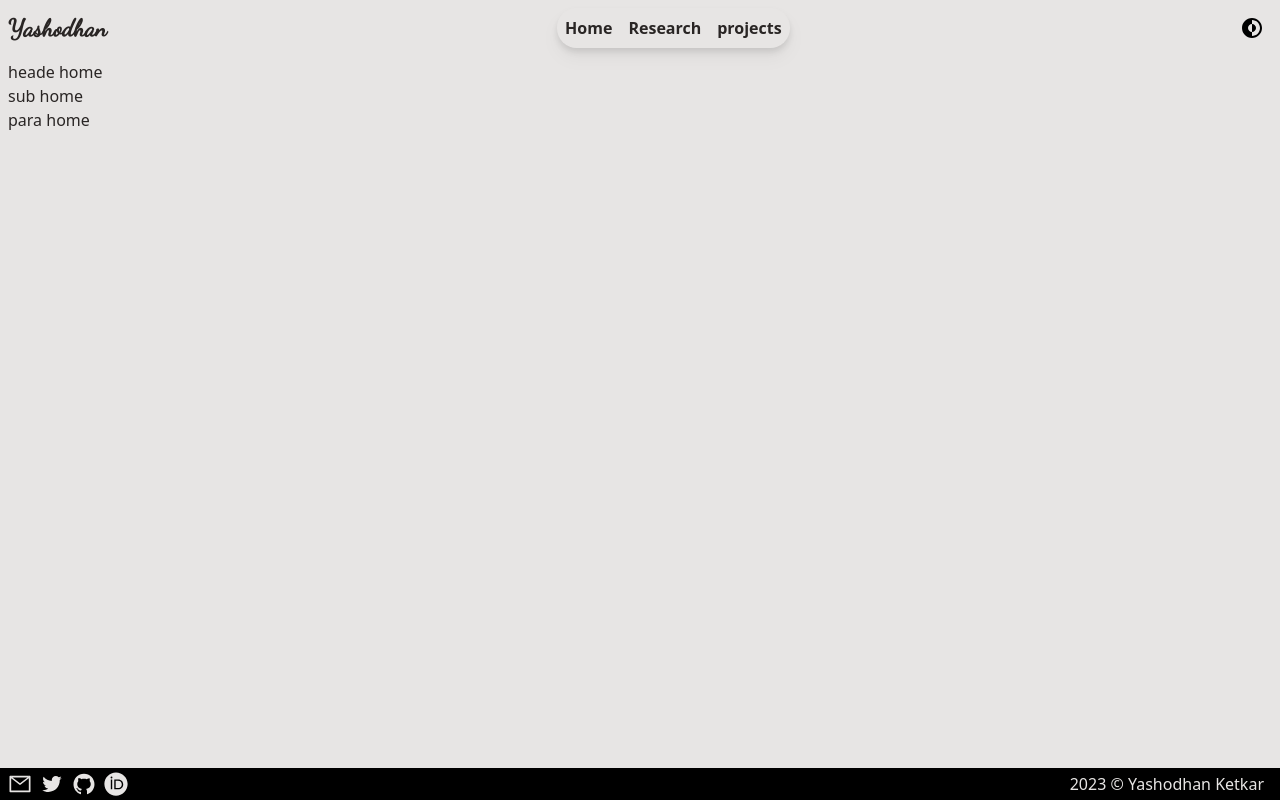
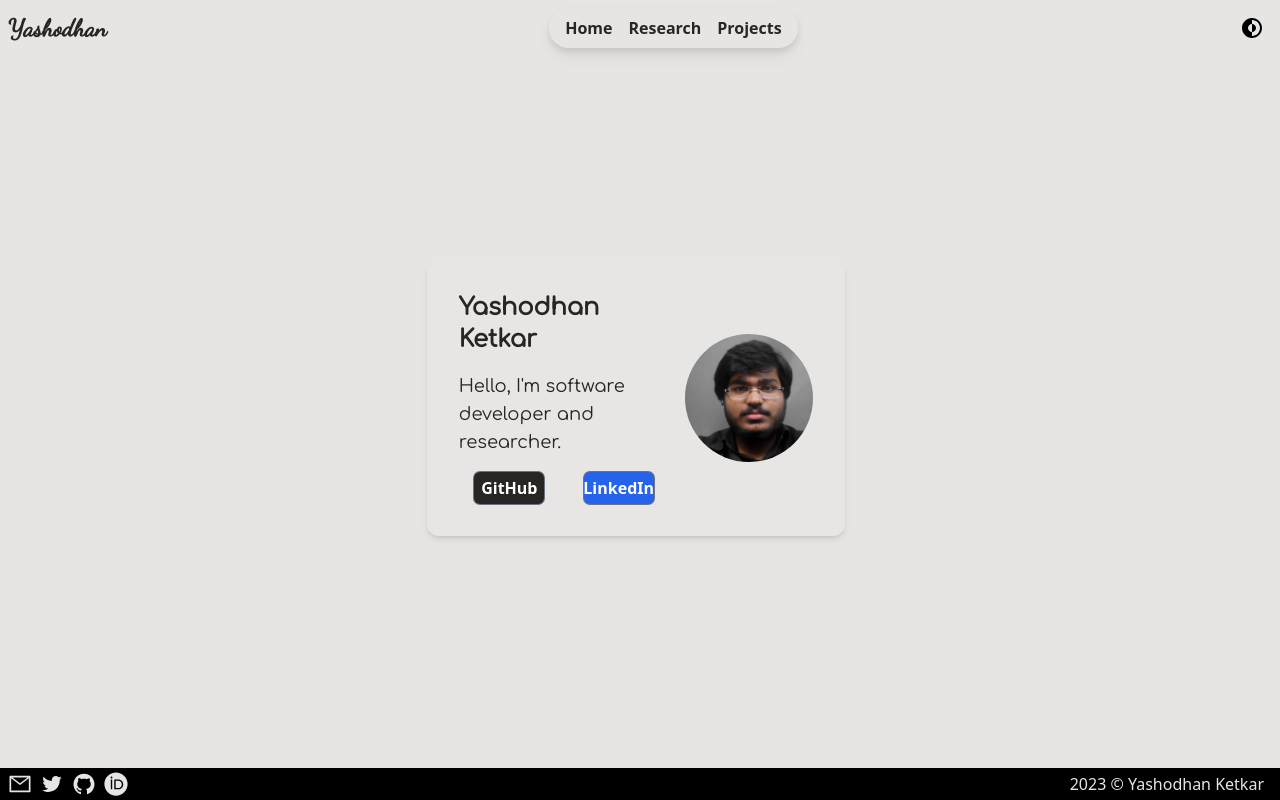
Before and after one commit to yashodhanketkar/me, a React (Vite) app: page / in a window 1280 px wide. Built offline with nearby package versions, Linux system fonts and the light colour scheme.

Commit message:
update: updated home screen and navbar styles

```diff
--- a/src/components/mainUIWrapper/navbar.tsx
+++ b/src/components/mainUIWrapper/navbar.tsx
@@ -2,15 +2,21 @@ import { NavLink } from "react-router-dom";
 
 export const Navbar = () => {
   return (
-    <nav className="[&>*]:navitem flex text-base border-black rounded-full border-1 overflow-hidden drop-shadow-lg shadow-black bg-stone-200 dark:bg-slate-700/50">
-      <ul>
-        <NavLink to="/">Home</NavLink>
-      </ul>
-      <ul>
-        <NavLink to="/research">Research</NavLink>
-      </ul>
-      <ul>
-        <NavLink to="/projects">projects</NavLink>
+    <nav className="flex overflow-hidden text-base border-black rounded-full border-1 drop-shadow-lg shadow-black bg-stone-200 dark:bg-slate-700/50">
+      <ul className="[&>*]:navitem inline-flex">
+        <li>
+          <NavLink className="pl-2" to="/">
+            Home
+          </NavLink>
+        </li>
+        <li>
+          <NavLink to="/research">Research</NavLink>
+        </li>
+        <li>
+          <NavLink className="pr-2" to="/projects">
+            Projects
+          </NavLink>
+        </li>
       </ul>
     </nav>
   );
--- a/src/index.css
+++ b/src/index.css
@@ -1,4 +1,5 @@
 @import url("https://fonts.googleapis.com/css2?family=Dancing+Script&display=swap");
+@import url("https://fonts.googleapis.com/css2?family=Comfortaa&display=swap");
 @tailwind base;
 @tailwind components;
 @tailwind utilities;
@@ -33,6 +34,10 @@ body {
 
 @layer components {
   .navitem {
-    @apply hover:bg-stone-300 hover:dark:bg-slate-600/50 p-2;
+    @apply hover:bg-stone-300 hover:dark:bg-slate-600/50 p-2 border-slate-950/10;
+  }
+
+  .profile-links {
+    @apply dark:bg-slate-200 dark:hover:bg-slate-300 dark:text-slate-700 rounded-md inline-flex justify-center items-center gap-1 px-2 py-1 ring-1 ring-gray-500 w-1/2 lg:w-1/3 text-center font-semibold;
   }
 }
--- a/src/pages/home/index.tsx
+++ b/src/pages/home/index.tsx
@@ -1,9 +1,9 @@
+import { ProfileCard } from "./profile";
+
 export const HomePage = () => {
   return (
-    <div>
-      <h1>heade home</h1>
-      <h2>sub home</h2>
-      <p>para home</p>
+    <div className="flex justify-center mt-10 xl:mt-[25vh]">
+      <ProfileCard />
     </div>
   );
 };
--- /dev/null
+++ b/src/pages/home/profile.tsx
@@ -0,0 +1,37 @@
+import { Link } from "react-router-dom";
+import ProfilePhoto from "../../../public/photo.jpg";
+import { AiFillLinkedin, AiFillGithub } from "react-icons/ai";
+
+export const ProfileCard = () => {
+  return (
+    <div className="flex flex-col items-center w-9/12 gap-4 p-8 shadow-md lg:w-1/2 bg-slate-50/5 ring-1 lg:ring-0 rounded-xl lg:flex-row xl:w-1/3 ring-stone-500/10 md:w-1/2">
+      <div className="flex items-center overflow-hidden justify-center order-1 w-4/12 min-w-[96px] xl:min-w-[128px] rounded-full lg:order-2 aspect-square dark:ring-2 ring-slate-300">
+        <img src={ProfilePhoto} alt="profile-pic" />
+      </div>
+      <div className="flex flex-col order-2 w-full gap-4 text-center lg:text-left lg:w-8/12 lg:order-1">
+        <span className="font-semibold font-comfortaa xl:text-2xl">
+          Yashodhan Ketkar
+        </span>
+        <span className="text-sm font-comfortaa xl:text-lg">
+          Hello, I'm software developer and researcher.
+        </span>
+        <div className="flex flex-col items-center justify-around w-full gap-2 lg:flex-row">
+          <Link
+            to="/"
+            className="text-white bg-stone-800 hover:bg-stone-700 profile-links"
+          >
+            <AiFillGithub size={20} className="block md:hidden" />
+            GitHub
+          </Link>
+          <Link
+            to="/"
+            className="text-white bg-blue-600 hover:bg-blue-500 profile-links"
+          >
+            <AiFillLinkedin size={20} className="block md:hidden" />
+            <span>LinkedIn</span>
+          </Link>
+        </div>
+      </div>
+    </div>
+  );
+};
--- a/tailwind.config.js
+++ b/tailwind.config.js
@@ -5,6 +5,7 @@ export default {
     extend: {
       fontFamily: {
         dancingScript: ["Dancing Script"],
+        comfortaa: ["Comfortaa"],
       },
     },
   },
```
Also changed, not shown: public/photo.jpg (added).
